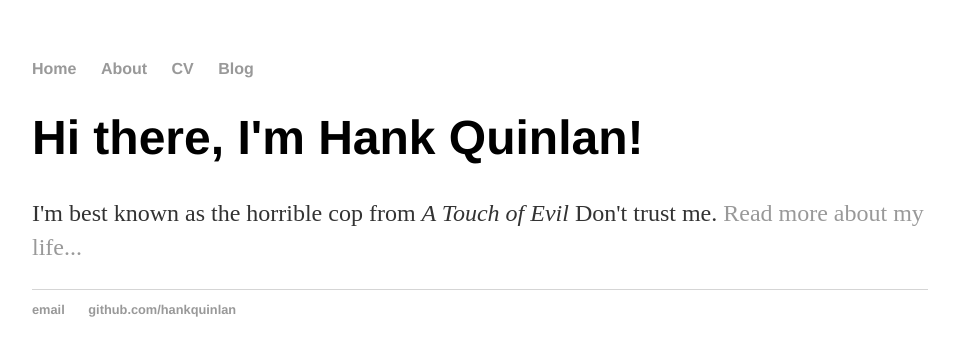
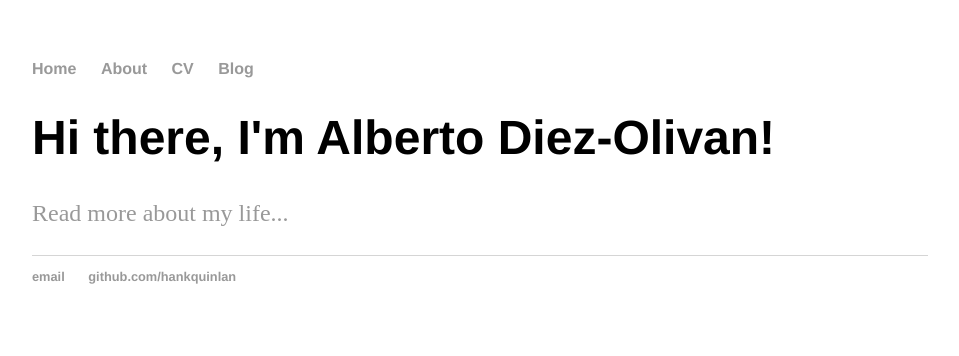
Before and after one commit to adiezolivan/adiezolivan.github.io, a Jekyll site: the page built from index.html, in a window 1280 px wide. Shown: the top 356 px of the page, without its empty margins (160-1119 px from the left). Built offline with Jekyll 4.4.1, drawn with Linux system fonts in a browser that asks for light colours.

Commit message:
Update index.html

```diff
--- a/index.html
+++ b/index.html
@@ -1,8 +1,8 @@
 ---
 layout: default
-title: Hank Quinlan, Horrible Cop
+title: Welcome to my webpage
 ---
 <div class="blurb">
-	<h1>Hi there, I'm Hank Quinlan!</h1>
-	<p>I'm best known as the horrible cop from <em>A Touch of Evil</em> Don't trust me. <a href="/about">Read more about my life...</a></p>
+	<h1>Hi there, I'm Alberto Diez-Olivan!</h1>
+	<p><a href="/about">Read more about my life...</a></p>
 </div><!-- /.blurb -->
```
